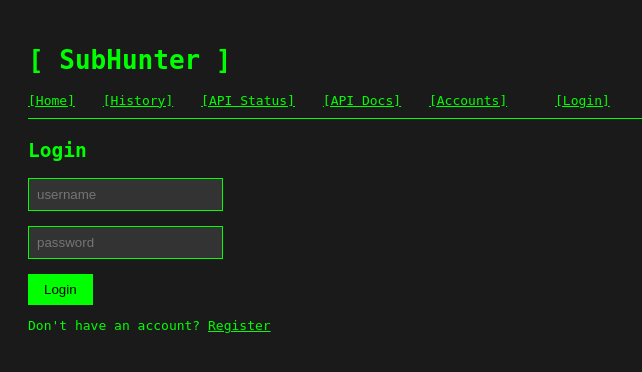
After one commit to rradhasan/subhunter, a Flask app: page /login in a window 1280 px wide. The commit adds this page. Shown: the top 372 px of the page, without its empty margins (0-642 px from the left). Run offline with Flask 3, Linux system fonts and the light colour scheme; parts of the project's set-up code (start-up, migrations or seed data) failed here and were passed over.

Commit message:
Update and add New feature

```diff
--- a/app.py
+++ b/app.py
@@ -1,13 +1,32 @@
-from flask import Flask, flash, render_template, request, redirect, url_for, jsonify
+from werkzeug.security import generate_password_hash, check_password_hash
+from flask import Flask, flash, render_template, request, redirect, url_for, jsonify, session
 from subhunter import SubdomainDiscovery, Prober, Fingerprinter
 from datetime import datetime
 from database import Database
 from config import Config
+from functools import wraps
+from flask_limiter import Limiter
+from flask_limiter.util import get_remote_address
+
 
 app = Flask(__name__)
 app.secret_key = Config.SECRET_KEY
 db = Database(Config.DATABASE_PATH)
 
+limiter = Limiter(
+    app=app,
+    key_func=get_remote_address,
+    default_limits=["200 per day", "50 per hour"]
+)
+
+@app.after_request
+def add_security_headers(response):
+    response.headers["X-Frame-Options"] = "DENY"
+    response.headers["X-Content-Type-Options"] = "nosniff"
+    response.headers["X-XSS-Protection"] = "1; mode=block"
+    response.headers["Referrer-Policy"] = "strict-origin-when-cross-origin"
+    response.headers["Content-Security-Policy"] = "default-src 'self'"
+    return response
 
 def run_subhunter(domain, threads=10):
     discovery = SubdomainDiscovery(domain, "wordlists.txt")
@@ -22,7 +41,18 @@ def run_subhunter(domain, threads=10):
     return targets, live, fingerprints
 
 
+def login_required(f):
+    @wraps(f)
+    def decorated(*args, **kwargs):
+        if "user_id" not in session:
+            flash("[!] Please login first")
+            return redirect(url_for("login"))
+        return f(*args, **kwargs)
+    return decorated
+
+
 @app.route("/", methods=["GET", "POST"])
+@login_required
 def home():
     if request.method == "POST":
         domain = request.form.get("domain")
@@ -30,7 +60,8 @@ def home():
     return render_template("home.html")
 
 
-@app.route("/scan", methods=["POST"])
+@app.route("/scan", methods=["GET", "POST"])
+@login_required
 def scan():
     domain = request.form.get("domain")
     if not domain or "." not in domain:
@@ -38,7 +69,7 @@ def scan():
         return redirect(url_for("home"))
     targets, live, fingerprints = run_subhunter(domain)
     dead = len(targets) - len(live)
-    scan_id = db.save_scan(domain, len(targets), len(live), dead)
+    scan_id = db.save_scan(domain, len(targets), len(live), dead, session["user_id"])
     for fp in fingerprints:
         db.save_finding(scan_id, fp["url"], fp["status"], fp["tech"], fp["score"])
     return render_template(
@@ -50,6 +81,7 @@ def scan():
 
 
 @app.route("/scan/<int:scan_id>")
+@login_required
 def scan_detail(scan_id):
     scan = db.get_connection().execute(
         "SELECT * FROM scans WHERE id = ?", (scan_id,)
@@ -61,9 +93,104 @@ def scan_detail(scan_id):
     return render_template("scan_details.html", scan=scan, findings=findings)
 
 
+@app.route("/register", methods=["GET", "POST"])
+def register():
+    if request.method == "POST":
+        username = request.form.get("username", "").strip()
+        password = request.form.get("password", "")
+
+        if not username or not password:
+            flash("[!] Username and password required")
+            return redirect(url_for("register"))
+
+        if len(password) < 8:
+            flash("[!] Password must be at least 8 characters")
+            return redirect(url_for("register"))
+
+        password_hash = generate_password_hash(password)
+        saved = db.create_user(username, password_hash)
+        if not saved:
+            flash("[!] Username already taken")
+            return redirect(url_for("register"))
+
+        flash("[+] Account created - Please login")
+        return redirect(url_for("login"))
+
+    return render_template("register.html")
+
+@app.route("/login", methods=["GET", "POST"])
+@limiter.limit("5 per minute")
+def login():
+    if request.method == "POST":
+        username = request.form.get("username", "").strip()
+        password = request.form.get("password", "")
+        user = db.get_user(username)
+
+        if not user or not check_password_hash(user["password_hash"], password):
+            flash("[!] Invalid username or password")
+            return redirect(url_for("login"))
+
+        session["user_id"] = user["id"]
+        session["username"] = user["username"]
+
+        flash(f"[+] Welcome back {username}")
+        return redirect(url_for("home"))
+
+    return render_template("login.html")
+
+@app.route("/account")
+@login_required
+def account():
+    user = db.get_user(session["username"])
+    scans = db.get_user_scans(session["user_id"])
+    return render_template("account.html",
+                            user=user,
+                            total_scans=len(scans)
+                        )
+
+@app.route("/change-password", methods=["GET", "POST"])
+@login_required
+def change_password():
+    if request.method == "POST":
+        current = request.form.get("current_password")
+        new_password = request.form.get("new_password")
+        confirm = request.form.get("confirm_password")
+        user = db.get_user(session["username"])
+
+        if not check_password_hash(user["password_hash"], current):
+            flash("[!] Current Passsword is incorrect")
+            return redirect(url_for("change_password"))
+
+        if new_password != confirm:
+            flash("[!] Password didn't match")
+            return redirect(url_for("change_password"))
+
+        if len(new_password) < 8:
+            flash("[!] Password is too short. It must be 8 characters")
+            return redirect(url_for("change_password"))
+
+        new_hash = generate_password_hash(new_password)
+        db.update_password(session["username"], new_hash)
+        flash("[+] Password changed successfully")
+        return redirect(url_for("account"))
+
+    return render_template("change_password.html")
+
+
+@app.route("/logout")
+def logout():
+    session.clear()
+    flash("[+] Logged out successfully")
+    return redirect(url_for("login"))
+
+
 @app.route("/history")
+@login_required
 def history():
-    scans = db.get_all_scans()
+    if session["username"] == "admin":
+        scans = db.get_all_scans()
+    else:
+        scans = db.get_user_scans(session["user_id"])
     return render_template("history.html", history=scans)
 
 
@@ -72,6 +199,7 @@ def history():
 # ============================================================
 
 @app.route("/api/status")
+@login_required
 def api_status():
     total_scans = len(db.get_all_scans())
     return jsonify({
@@ -84,12 +212,14 @@ def api_status():
 
 
 @app.route("/api/scans", methods=["GET"])
+@login_required
 def api_get_scans():
     scans = db.get_all_scans()
     return jsonify([dict(s) for s in scans])
 
 
 @app.route("/api/scans/<int:scan_id>", methods=["GET"])
+@login_required
 def api_get_scan(scan_id):
     scan = db.get_connection().execute(
         "SELECT * FROM scans WHERE id = ?", (scan_id,)
@@ -104,6 +234,7 @@ def api_get_scan(scan_id):
 
 
 @app.route("/api/scans/domain/<domain>", methods=["GET"])
+@login_required
 def api_get_by_domain(domain):
     conn = db.get_connection()
     rows = conn.execute(
@@ -116,6 +247,7 @@ def api_get_by_domain(domain):
 
 
 @app.route("/api/scan", methods=["POST"])
+@login_required
 def api_scan():
     data = request.get_json()
     if not data or "domain" not in data:
@@ -126,7 +258,7 @@ def api_scan():
     threads = data.get("threads", 10)
     targets, live, fingerprints = run_subhunter(domain, threads=threads)
     dead = len(targets) - len(live)
-    scan_id = db.save_scan(domain, len(targets), len(live), dead)
+    scan_id = db.save_scan(domain, len(targets), len(live), dead, session["user_id"])
     for fp in fingerprints:
         db.save_finding(scan_id, fp["url"], fp["status"], fp["tech"], fp["score"])
     return jsonify({
@@ -140,6 +272,7 @@ def api_scan():
 
 
 @app.route("/api/history")
+@login_required
 def api_history():
     scans = db.get_all_scans()
     return jsonify([dict(s) for s in scans])
--- a/templates/base.html
+++ b/templates/base.html
@@ -1,22 +1,70 @@
-<!DOCTYPE html>
+<!doctype html>
 <html>
-<head>
+  <head>
     <title>{% block title %}SubHunter{% endblock %}</title>
     <style>
-        body { font-family: monospace; background: #1a1a1a; color: #00ff00; padding: 20px; }
-        input { background: #333; color: #00ff00; border: 1px solid #00ff00; padding: 8px; }
-        button { background: #00ff00; color: #000; padding: 8px 16px; border: none; cursor: pointer; }
+      body {
+        font-family: monospace;
+        background: #1a1a1a;
+        color: #00ff00;
+        padding: 20px;
+      }
+      input {
+        background: #333;
+        color: #00ff00;
+        border: 1px solid #00ff00;
+        padding: 8px;
+      }
+      button {
+        background: #00ff00;
+        color: #000;
+        padding: 8px 16px;
+        border: none;
+        cursor: pointer;
+      }
     </style>
-</head>
-<body>
+  </head>
+  <body>
     <h1>[ SubHunter ]</h1>
     <!-- templates/base.html -->
-<nav style="margin-bottom: 20px; border-bottom: 1px solid #00ff00; padding-bottom: 10px;">
-    <a href="/" style="color:#00ff00; margin-right: 20px;">[Home]</a>
-    <a href="/history" style="color:#00ff00; margin-right: 20px;">[History]</a>
-    <a href="/api/status" style="color:#00ff00; margin-right: 20px;">[API Status]</a>
-    <a href="/api/docs" style="color:#00ff00;">[API Docs]</a>
-</nav>
+    <nav
+      style="
+        margin-bottom: 20px;
+        border-bottom: 1px solid #00ff00;
+        padding-bottom: 10px;
+      "
+    >
+      <a href="{{ url_for('home') }}" style="color: #00ff00; margin-right: 20px"
+        >[Home]</a
+      >
+      <a
+        href="{{ url_for('history') }}"
+        style="color: #00ff00; margin-right: 20px"
+        >[History]</a
+      >
+      <a
+        href="{{ url_for('api_status') }}"
+        style="color: #00ff00; margin-right: 20px"
+        >[API Status]</a
+      >
+      <a href="{{ url_for('api_docs') }}" style="color: #00ff00; margin-right: 20px">[API Docs]</a>
+
+      <a href="{{ url_for('account') }}" style="color: #00ff00; margin-right: 20px">[Accounts]</a>
+
+      <!-- In base.html nav -->
+      {% if session.username %}
+      <span style="color: #00ff00">[ {{ session.username }} ]</span>
+      <a
+        href="{{ url_for('logout') }}"
+        style="color: #ff0000; margin-left: 20px"
+        >[Logout]</a
+      >
+      {% else %}
+      <a href="{{ url_for('login') }}" style="color: #00ff00; margin-left: 20px"
+        >[Login]</a
+      >
+      {% endif %}
+    </nav>
     {% block content %}{% endblock %}
-</body>
+  </body>
 </html>
--- /dev/null
+++ b/templates/login.html
@@ -0,0 +1,18 @@
+{% extends "base.html" %}
+{% block title %}Login{% endblock %}
+{% block content %}
+{% with messages = get_flashed_messages() %}
+    {% if messages %}
+        {% for message in messages %}
+            <p>{{ message }}</p>
+        {% endfor %}
+    {% endif %}
+{% endwith %}
+<h2>Login</h2>
+<form action="{{ url_for('login') }}" method="post">
+    <input type="text" name="username" placeholder="username"><br><br>
+    <input type="password" name="password" placeholder="password"><br><br>
+    <button type="submit">Login</button>
+    <p>Don't have an account? <a href="{{ url_for('register') }}" style="color:#00ff00;">Register</a></p>
+</form>
+{% endblock %}
```
Also changed, not shown: config.py (+8 -3 lines), database.py (+54 -5 lines), migrate.py (added, +21 -0 lines), requirements.txt (added, +23 -0 lines), templates/account.html (added, +11 -0 lines), templates/change_password.html (added, +19 -0 lines), templates/register.html (added, +17 -0 lines).
